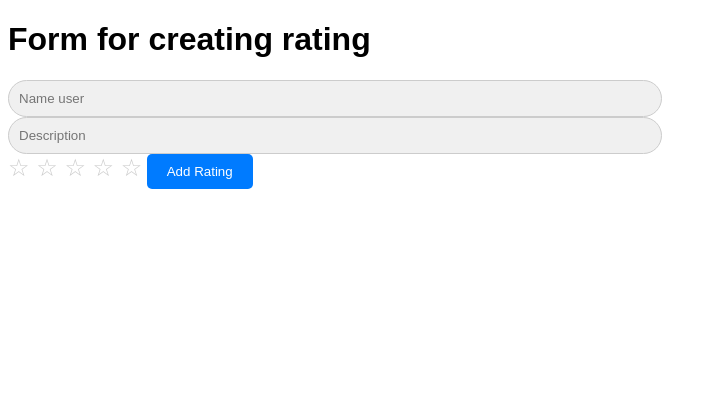
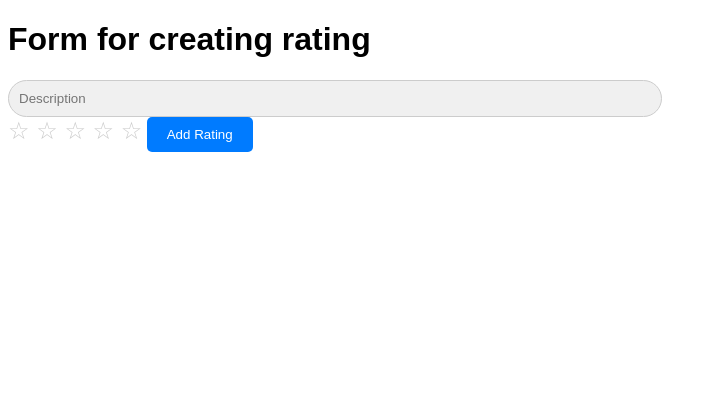
Before and after one commit to dan9Protasenia/coffee, a Django app: page /coffee/1/add_feedback/ in a window 1280 px wide. Shown: the part 162-582 px from the top of the page, without its empty margins (0-717 px from the left). Run offline with Django 4.2, Linux system fonts and the light colour scheme.

Commit message:
edited feedbacks for authorized users

```diff
--- a/project/apps/coffee/forms.py
+++ b/project/apps/coffee/forms.py
@@ -60,13 +60,9 @@ class CoffeeForm(forms.ModelForm):
 class FeedbackForm(forms.ModelForm):
     class Meta:
         model = Feedback
-        fields = ['user', 'text', 'rating']
+        fields = ['text', 'rating']
 
         widgets = {
-            "user": forms.TextInput(attrs={
-                'class': 'form-control',
-                'placeholder': 'Name user'
-            }),
             "text": forms.TextInput(attrs={
                 'class': 'form-control',
                 'placeholder': 'Description'
--- a/project/apps/coffee/templates/coffee/create_feedback.html
+++ b/project/apps/coffee/templates/coffee/create_feedback.html
@@ -18,7 +18,6 @@
             <h1>Form for creating rating</h1>
             <form method="post" enctype="multipart/form-data">
                 {% csrf_token %}
-                {{ form.user }}<br>
                 {{ form.text }}<br>
                 <div class="rating">
                     <span class="star" data-rating="1">☆</span>
--- a/project/apps/coffee/views.py
+++ b/project/apps/coffee/views.py
@@ -128,6 +128,10 @@ class CreateFeedback(CreateView):
             raise Http404("Coffee does not exist")
 
         feedback = form.save(commit=False)
+
+        if self.request.user.is_authenticated:
+            feedback.user = self.request.user.username
+
         feedback.coffees = coffees
         feedback.save()
 
```
